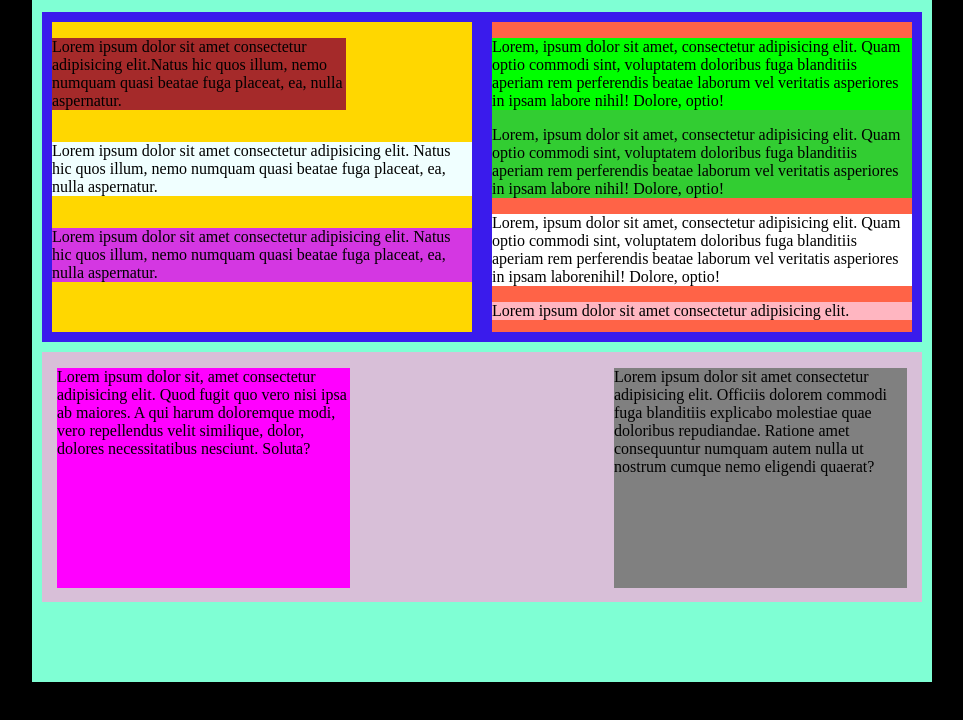
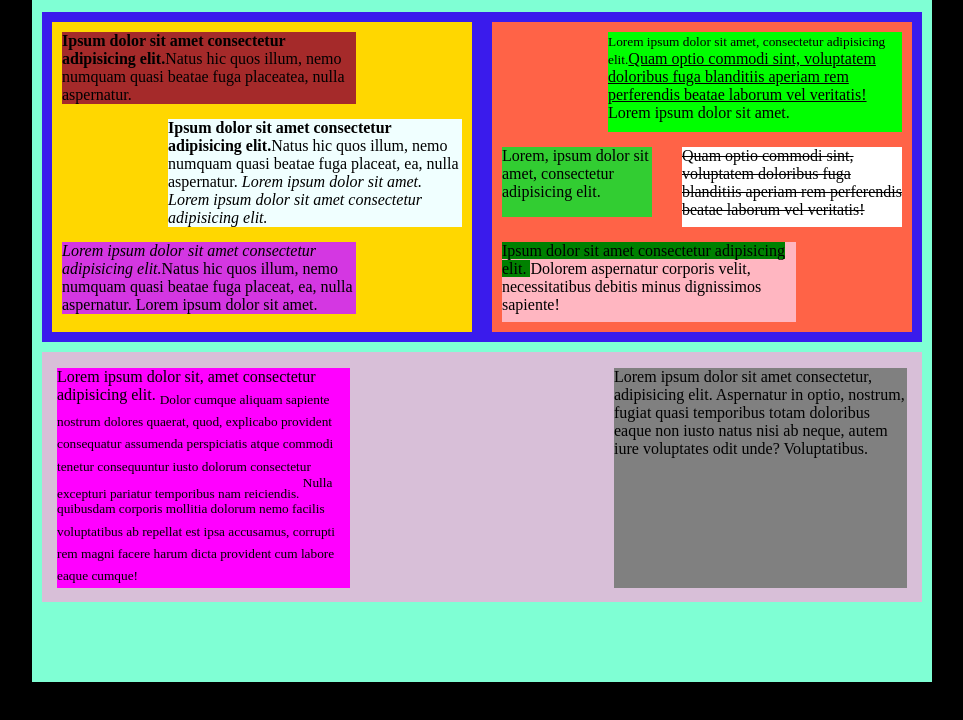
Before and after one commit to melanijaa/5-structure_content, a website: page index.html in a window 1280 px wide. Shown: the part 156-876 px from the top of the page, without its empty margins (256-1219 px from the left). Drawn offline with Linux system fonts and the light colour scheme.

Commit message:
styles, fromatting

```diff
--- a/index.html
+++ b/index.html
@@ -14,30 +14,30 @@
     </header>
         <article style="background-color: rgb(58, 27, 236); display: flex; width: 880px; height: 330px; margin-left: 10px; margin-bottom: 10px;">
             <section style="background-color: gold; float: left; width: 420px; height: 310px; margin-left: 10px; margin-top: 10px;">
-                <p style="background-color: brown; float: left; width: 294px;">
-                    Lorem ipsum dolor sit amet consectetur adipisicing elit.Natus hic quos illum, nemo numquam quasi beatae fuga placeat, ea, nulla aspernatur.</p>
-                <p style="background-color:azure; float: right;">
-                    Lorem ipsum dolor sit amet consectetur adipisicing elit. Natus hic quos illum, nemo numquam quasi beatae fuga placeat, ea, nulla aspernatur.</p>
-                <p style="background-color:rgb(212, 55, 226); float: left">
-                    Lorem ipsum dolor sit amet consectetur adipisicing elit. Natus hic quos illum, nemo numquam quasi beatae fuga placeat, ea, nulla aspernatur.</p>
+                <p style="background-color: brown; float: left; width: 294px; margin: 10px 0px 5px 10px;">
+                    <b>Ipsum dolor sit amet consectetur adipisicing elit.</b>Natus hic quos illum, nemo numquam quasi beatae fuga placeatea, nulla aspernatur.</p>
+                <p style="background-color:azure; float: right; width: 294px; margin: 10px 10px 10px 0px; ">
+                    <strong>Ipsum dolor sit amet consectetur adipisicing elit.</strong>Natus hic quos illum, nemo numquam quasi beatae fuga placeat, ea, nulla aspernatur.<em> Lorem ipsum dolor sit amet. Lorem ipsum dolor sit amet consectetur adipisicing elit.</em></p>
+                <p style="background-color:rgb(212, 55, 226); float: left; width: 294px; margin: 5px 0px 10px 10px;">
+                    <i>Lorem ipsum dolor sit amet consectetur adipisicing elit.</i>Natus hic quos illum, nemo numquam quasi beatae fuga placeat, ea, nulla aspernatur. Lorem ipsum dolor sit amet.</p>
             </section>
             <section style="background-color: tomato; float: right; float: right; width: 420px; height: 310px; margin-top: 10px; margin-left: 20px;">
-                <p style="background-color: lime; float: right;">
-                    Lorem, ipsum dolor sit amet, consectetur adipisicing elit. Quam optio commodi sint, voluptatem doloribus fuga blanditiis aperiam rem perferendis beatae laborum vel veritatis asperiores in ipsam labore nihil! Dolore, optio!</p>
-                <p style="background-color: limegreen;">
-                    Lorem, ipsum dolor sit amet, consectetur adipisicing elit. Quam optio commodi sint, voluptatem doloribus fuga blanditiis aperiam rem perferendis beatae laborum vel veritatis asperiores in ipsam labore nihil! Dolore, optio!</p>
-                <p style="background-color:white;">
-                    Lorem, ipsum dolor sit amet, consectetur adipisicing elit. Quam optio commodi sint, voluptatem doloribus fuga blanditiis aperiam rem perferendis beatae laborum vel veritatis asperiores in ipsam laborenihil! Dolore, optio!</p>
-                <p style="background-color: lightpink;">
-                    Lorem ipsum dolor sit amet consectetur adipisicing elit.</p>
+                <p style="background-color: lime; float: right; width: 294px; height: 100px; margin: 10px 10px 5px 0px;">
+                    <small> Lorem ipsum dolor sit amet, consectetur adipisicing elit.</small><ins>Quam optio commodi sint, voluptatem doloribus fuga blanditiis aperiam rem perferendis beatae laborum vel veritatis! </ins>Lorem ipsum dolor sit amet.</p>
+                <p style="background-color: limegreen; float: left; width: 150px; height: 70px; margin: 10px 0px 5px 10px;">
+                    Lorem, ipsum dolor sit amet, consectetur adipisicing elit. </p>
+                <p style="background-color:white; float: right; width: 220px; height: 80px; margin: 10px 10px 5px 0px;">
+                     <del>Quam optio commodi sint, voluptatem doloribus fuga blanditiis aperiam rem perferendis beatae laborum vel veritatis!</del></p>
+                <p style="background-color: lightpink; float:left; width: 294px; height: 80px; margin: 10px 0px 0px 10px;">
+                    <mark style="background-color: green;"> Ipsum dolor sit amet consectetur adipisicing elit. </mark>Dolorem aspernatur corporis velit, necessitatibus debitis minus dignissimos sapiente!</p>
             </section>
         </article>
     <footer style="background-color: thistle; width: 880px; height: 250px; margin-left: 10px;">
         <p style="background-color: fuchsia; float: left; width: 293px; height: 220px; margin-left: 15px;">
-            Lorem ipsum dolor sit, amet consectetur adipisicing elit. Quod fugit quo vero nisi ipsa ab maiores. A qui harum doloremque modi, vero repellendus velit similique, dolor, dolores necessitatibus nesciunt. Soluta?
+            Lorem ipsum dolor sit, amet consectetur adipisicing elit. <sub> Dolor cumque aliquam sapiente nostrum dolores quaerat, quod, explicabo provident consequatur assumenda perspiciatis atque commodi tenetur consequuntur iusto dolorum consectetur excepturi pariatur temporibus nam reiciendis. </sub> <sup>Nulla quibusdam corporis mollitia dolorum nemo facilis voluptatibus ab repellat est ipsa accusamus, corrupti rem magni facere harum dicta provident cum labore eaque cumque!</sup>
         </p>
         <p style="background-color: grey; float: right; width: 293px; height: 220px; margin-right: 15px;">
-            Lorem ipsum dolor sit amet consectetur adipisicing elit. Officiis dolorem commodi fuga blanditiis explicabo molestiae quae doloribus repudiandae. Ratione amet consequuntur numquam autem nulla ut nostrum cumque nemo eligendi quaerat?
+            Lorem ipsum dolor sit amet consectetur, adipisicing elit. Aspernatur in optio, nostrum, fugiat quasi temporibus totam doloribus eaque non iusto natus nisi ab neque, autem iure voluptates odit unde? Voluptatibus.
         </p>
     </footer>
     </main>
```
